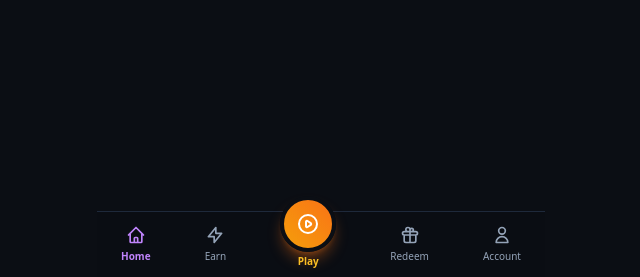
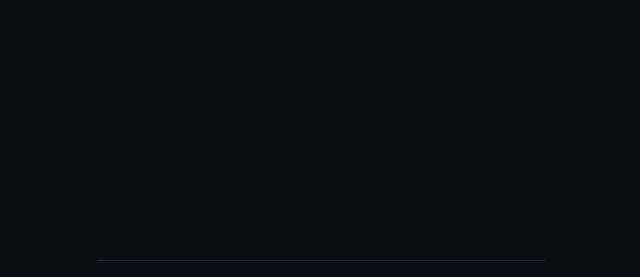
Before and after one commit to wizzidiamondblog-sketch/poly-earn, a Flask app: page /dashboard in a window 1280 px wide. Shown: the part 523-800 px from the top of the page, without its empty margins (319-959 px from the left). Run offline with Flask 3, Linux system fonts and the light colour scheme; the visitor is signed in with stand-in values (Sample User, id 1); data that the repository does not hold is empty; some libraries are stand-ins or nearby versions.

Commit message:
Update dashboard.html

```diff
--- a/templates/dashboard.html
+++ b/templates/dashboard.html
@@ -67,7 +67,7 @@
 
     <!-- Actions: Watch Ad & Redeem Page Link -->
     <div class="grid grid-cols-2 gap-3">
-      <a href="/watch-ad" target="_self" onclick="window.open('https://uplcm.com/4/12063392', '_blank');" class="py-3.5 bg-gradient-to-r from-emerald-600 to-teal-600 hover:from-emerald-500 hover:to-teal-500 text-center font-bold rounded-2xl text-white transition-all shadow-lg shadow-emerald-600/30 flex items-center justify-center space-x-1.5 text-xs">
+      <a href="/watch-ad" class="py-3.5 bg-gradient-to-r from-emerald-600 to-teal-600 hover:from-emerald-500 hover:to-teal-500 text-center font-bold rounded-2xl text-white transition-all shadow-lg shadow-emerald-600/30 flex items-center justify-center space-x-1.5 text-xs">
         <span>▶ Watch Ad</span>
       </a>
       <a href="/redeem" class="py-3.5 bg-[#151922] border border-slate-700 hover:bg-slate-800 rounded-2xl font-bold text-xs text-center text-slate-200 shadow-md transition flex items-center justify-center space-x-1">
@@ -93,28 +93,3 @@
   <!-- Bottom Navigation Bar -->
   <div class="fixed bottom-0 left-0 right-0 bg-[#0b0e14]/95 backdrop-blur border-t border-slate-800 py-2 px-6 flex justify-between items-center z-50 max-w-md mx-auto">
     <a href="/dashboard" class="flex flex-col items-center text-purple-400">
-      <svg class="w-5 h-5" fill="none" stroke="currentColor" stroke-width="2" viewBox="0 0 24 24"><path stroke-linecap="round" stroke-linejoin="round" d="M3 12l2-2m0 0l7-7 7 7M5 10v10a1 1 0 001 1h3m10-11l2 2m-2-2v10a1 1 0 01-1 1h-3m-6 0a1 1 0 001-1v-4a1 1 0 011-1h2a1 1 0 011 1v4a1 1 0 001 1m-6 0h6"/></svg>
-      <span class="text-[10px] mt-1 font-semibold">Home</span>
-    </a>
-    <a href="/watch-ad" target="_self" onclick="window.open('https://uplcm.com/4/12063392', '_blank');" class="flex flex-col items-center text-slate-400 hover:text-white">
-      <svg class="w-5 h-5" fill="none" stroke="currentColor" stroke-width="2" viewBox="0 0 24 24"><path stroke-linecap="round" stroke-linejoin="round" d="M13 10V3L4 14h7v7l9-11h-7z"/></svg>
-      <span class="text-[10px] mt-1">Earn</span>
-    </a>
-    <div class="flex flex-col items-center -mt-6">
-      <a href="/watch-ad" target="_self" onclick="window.open('https://uplcm.com/4/12063392', '_blank');" class="w-14 h-14 bg-gradient-to-tr from-amber-500 to-orange-500 rounded-full flex items-center justify-center shadow-lg shadow-orange-500/40 border-4 border-[#0b0e14]">
-        <svg class="w-6 h-6 text-white" fill="none" stroke="currentColor" stroke-width="2" viewBox="0 0 24 24"><path stroke-linecap="round" stroke-linejoin="round" d="M14.752 11.168l-3.197-2.132A1 1 0 0010 9.87v4.263a1 1 0 001.555.832l3.197-2.132a1 1 0 000-1.664z"/><path stroke-linecap="round" stroke-linejoin="round" d="M21 12a9 9 0 11-18 0 9 9 0 0118 0z"/></svg>
-      </a>
-      <span class="text-[10px] text-amber-400 font-bold mt-0.5">Play</span>
-    </div>
-    <a href="/redeem" class="flex flex-col items-center text-slate-400 hover:text-white">
-      <svg class="w-5 h-5" fill="none" stroke="currentColor" stroke-width="2" viewBox="0 0 24 24"><path stroke-linecap="round" stroke-linejoin="round" d="M12 8v13m0-13V6a2 2 0 112 2h-2zm0 0V5.5A2.5 2.5 0 109.5 8H12zm-7 4h14M5 12a2 2 0 110-4h14a2 2 0 110 4M5 12v7a2 2 0 002 2h10a2 2 0 002-2v-7"/></svg>
-      <span class="text-[10px] mt-1">Redeem</span>
-    </a>
-    <a href="/logout" class="flex flex-col items-center text-slate-400 hover:text-white">
-      <svg class="w-5 h-5" fill="none" stroke="currentColor" stroke-width="2" viewBox="0 0 24 24"><path stroke-linecap="round" stroke-linejoin="round" d="M16 7a4 4 0 11-8 0 4 4 0 018 0zM12 14a7 7 0 00-7 7h14a7 7 0 00-7-7z"/></svg>
-      <span class="text-[10px] mt-1">Account</span>
-    </a>
-  </div>
-
-</body>
-</html>
```
